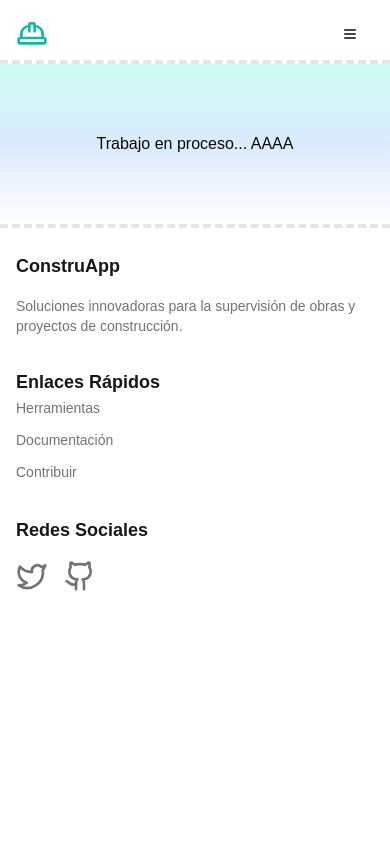
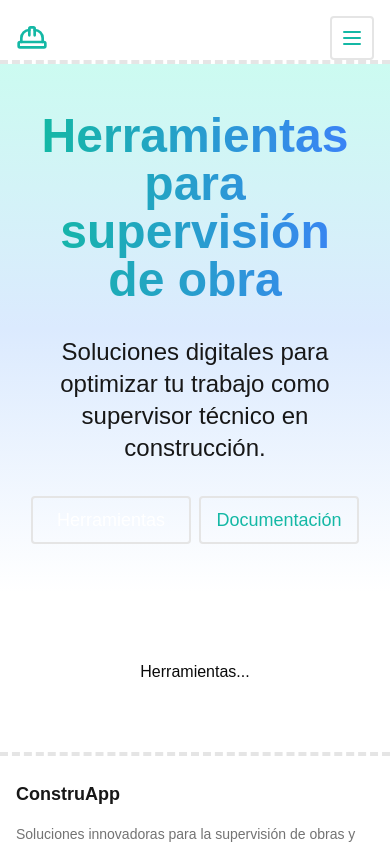
Before and after one commit to LEstebanR/supervision_obra, a Next.js app: page / in a window 390 px wide. Shown: the top 844 px of the page. Built offline with nearby package versions, Linux system fonts and the light colour scheme.

Commit message:
add initial section

```diff
--- a/src/app/page.tsx
+++ b/src/app/page.tsx
@@ -1,10 +1,27 @@
 import LandingSection from "@/components/ui/landingSection";
+import Button from "@/components/ui/button";
+import { Title, Body } from "@/components/ui/typography";
 
 export default function Home() {
   return (
     <>
       <LandingSection background>
-        <p>Trabajo en proceso... AAAA</p>
+        <Title gradient>Herramientas para supervisión de obra</Title>
+        <Body>
+          Soluciones digitales para optimizar tu trabajo como supervisor técnico
+          en construcción.
+        </Body>
+        <div className="flex gap-2">
+          <Button type="link" href="/herramientas" size="lg">
+            Herramientas
+          </Button>
+          <Button variant="outline" type="link" href="/documentación" size="lg">
+            Documentación
+          </Button>
+        </div>
+      </LandingSection>
+      <LandingSection>
+        <p>Herramientas...</p>
       </LandingSection>
     </>
   );
--- a/src/components/ui/button.tsx
+++ b/src/components/ui/button.tsx
@@ -1,57 +1,84 @@
-import * as React from "react"
-import { Slot } from "@radix-ui/react-slot"
-import { cva, type VariantProps } from "class-variance-authority"
+import clsx from "clsx";
+import Link from "next/link";
 
-import { cn } from "@/lib/utils"
+type ButtonProps = {
+  children?: React.ReactNode;
+  variant?: "solid" | "outline";
+  color?: "primary" | "secondary";
+  size?: "sm" | "md" | "lg";
+  className?: string;
+  type?: "link" | "icon";
+  href?: string;
+  action?: () => void;
+  icon?: React.ReactNode;
+};
 
-const buttonVariants = cva(
-  "inline-flex items-center justify-center gap-2 whitespace-nowrap rounded-md text-sm font-medium transition-colors focus-visible:outline-none focus-visible:ring-1 focus-visible:ring-ring disabled:pointer-events-none disabled:opacity-50 [&_svg]:pointer-events-none [&_svg]:size-4 [&_svg]:shrink-0",
-  {
-    variants: {
-      variant: {
-        default:
-          "bg-primary text-primary-foreground shadow hover:bg-primary/90",
-        destructive:
-          "bg-destructive text-destructive-foreground shadow-sm hover:bg-destructive/90",
-        outline:
-          "border border-input bg-background shadow-sm hover:bg-accent hover:text-accent-foreground",
-        secondary:
-          "bg-secondary text-secondary-foreground shadow-sm hover:bg-secondary/80",
-        ghost: "hover:bg-accent hover:text-accent-foreground",
-        link: "text-primary underline-offset-4 hover:underline",
-      },
-      size: {
-        default: "h-9 px-4 py-2",
-        sm: "h-8 rounded-md px-3 text-xs",
-        lg: "h-10 rounded-md px-8",
-        icon: "h-9 w-9",
-      },
-    },
-    defaultVariants: {
-      variant: "default",
-      size: "default",
-    },
+const defaultClasses =
+  "p-2 rounded-sm border-2 text-lg hover:opacity-80 hover:shadow-lg transition-all duration-300 ";
+
+const sizeClasses = {
+  sm: "w-24",
+  md: "w-32",
+  lg: "w-40",
+};
+
+const Button: React.FC<ButtonProps> = ({
+  children,
+  variant = "solid",
+  color = "primary",
+  size = "md",
+  className,
+  type,
+  href,
+  action,
+  icon,
+}) => {
+  const variantClasses = {
+    solid: `bg-${color} text-white border-${color}`,
+    outline: `border-${color} text-${color}`,
+  };
+
+  if (type === "link") {
+    return (
+      <Link href={href || ""}>
+        <button
+          className={clsx(
+            defaultClasses,
+            variantClasses[variant],
+            sizeClasses[size],
+            className
+          )}
+        >
+          {children}
+        </button>
+      </Link>
+    );
   }
-)
 
-export interface ButtonProps
-  extends React.ButtonHTMLAttributes<HTMLButtonElement>,
-    VariantProps<typeof buttonVariants> {
-  asChild?: boolean
-}
+  if (type === "icon") {
+    return (
+      <button
+        className={clsx(defaultClasses, variantClasses[variant], className)}
+        onClick={action}
+      >
+        {icon}
+      </button>
+    );
+  }
 
-const Button = React.forwardRef<HTMLButtonElement, ButtonProps>(
-  ({ className, variant, size, asChild = false, ...props }, ref) => {
-    const Comp = asChild ? Slot : "button"
-    return (
-      <Comp
-        className={cn(buttonVariants({ variant, size, className }))}
-        ref={ref}
-        {...props}
-      />
-    )
-  }
-)
-Button.displayName = "Button"
+  return (
+    <button
+      className={clsx(
+        defaultClasses,
+        variantClasses[variant],
+        sizeClasses[size],
+        className
+      )}
+      onClick={action}
+    >
+      {children}
+    </button>
+  );
+};
 
-export { Button, buttonVariants }
+export default Button;
--- a/src/components/ui/header.tsx
+++ b/src/components/ui/header.tsx
@@ -2,7 +2,7 @@
 import { useState } from "react";
 import Link from "next/link";
 import { HardHat, Menu } from "lucide-react";
-import { Button } from "@/components/ui/button";
+import Button from "@/components/ui/button";
 import CustomLink from "@/components/ui/link";
 import { LANDING_LINKS } from "@/lib/data";
 
@@ -28,12 +28,13 @@ export const Header = () => {
           </div>
           <div className="flex items-center space-x-4">
             <Button
-              variant="ghost"
+              type="icon"
               className="md:hidden"
-              onClick={() => setIsMenuOpen(!isMenuOpen)}
-            >
-              <Menu className="h-6 w-6" />
-            </Button>
+              action={() => setIsMenuOpen(!isMenuOpen)}
+              size="sm"
+              icon={<Menu className="h-6 w-6" />}
+              variant="outline"
+            />
           </div>
         </nav>
       </div>
--- a/src/components/ui/landingSection.tsx
+++ b/src/components/ui/landingSection.tsx
@@ -13,11 +13,15 @@ const LandingSection: React.FC<LandingSectionProps> = ({
   return (
     <section
       className={clsx(
-        "flex flex-col gap-2 items-center min-h-40 justify-center w-screen",
-        { "bg-gradient-to-b from-teal-100 via-blue-100 to-white": background }
+        "min-h-40 w-screen py-12 px-2 text-center flex items-center justify-center",
+        {
+          "bg-gradient-to-b from-teal-100 via-blue-100 to-white": background,
+        }
       )}
     >
-      <div>{children}</div>
+      <div className="flex flex-col gap-8 items-center justify-center w-9/12">
+        {children}
+      </div>
     </section>
   );
 };
--- a/src/components/ui/link.tsx
+++ b/src/components/ui/link.tsx
@@ -19,7 +19,7 @@ const CustomLink: React.FC<CustomLinkProps> = ({
   if (type === "icon") {
     return (
       <Link
-        className="font-medium text-textSecondary hover:text-primary transition-colors"
+        className="text-sm text-textSecondary hover:text-primary transition-colors"
         href={href}
         target={target}
       >
@@ -30,7 +30,7 @@ const CustomLink: React.FC<CustomLinkProps> = ({
 
   return (
     <Link
-      className="text-sm font-medium text-textSecondary hover:text-primary  transition-colors hover:underline hover:decoration-dashed hover:underline-offset-4 decoration-2 "
+      className="text-lg font-medium text-textSecondary hover:text-primary  transition-colors hover:underline hover:decoration-dashed hover:underline-offset-4 decoration-2 "
       href={href}
       target={target}
     >
--- /dev/null
+++ b/src/components/ui/typography.tsx
@@ -0,0 +1,32 @@
+import React from "react";
+
+type props = {
+  children: React.ReactNode;
+  gradient?: boolean;
+  color?: string;
+};
+
+export const Title: React.FC<props> = ({ children, gradient }) => {
+  const h1Styles = gradient
+    ? {
+        backgroundClip: "text",
+        WebkitBackgroundClip: "text",
+        WebkitTextFillColor: "transparent",
+      }
+    : {};
+
+  return (
+    <h1
+      className={`text-5xl md:text-7xl font-bold text-center text-black  ${
+        gradient ? "bg-gradient-to-r from-primary to-secondary" : ""
+      }`}
+      style={h1Styles}
+    >
+      {children}
+    </h1>
+  );
+};
+
+export const Body: React.FC<props> = ({ children }) => {
+  return <p className="text-2xl  text-textPrimary ">{children}</p>;
+};
```
